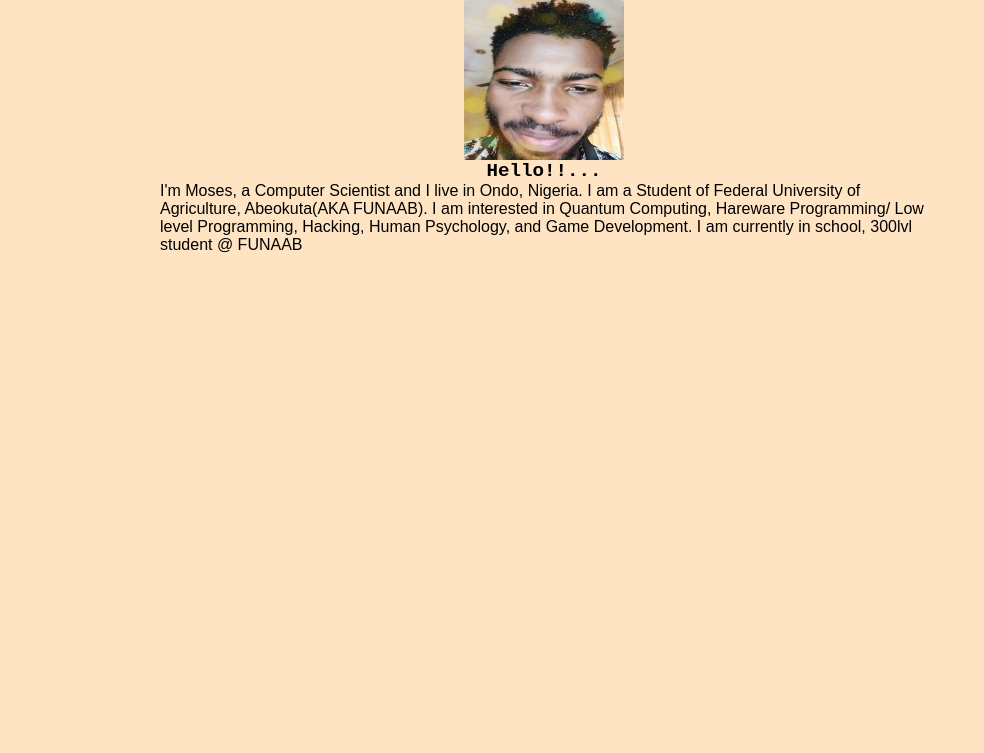
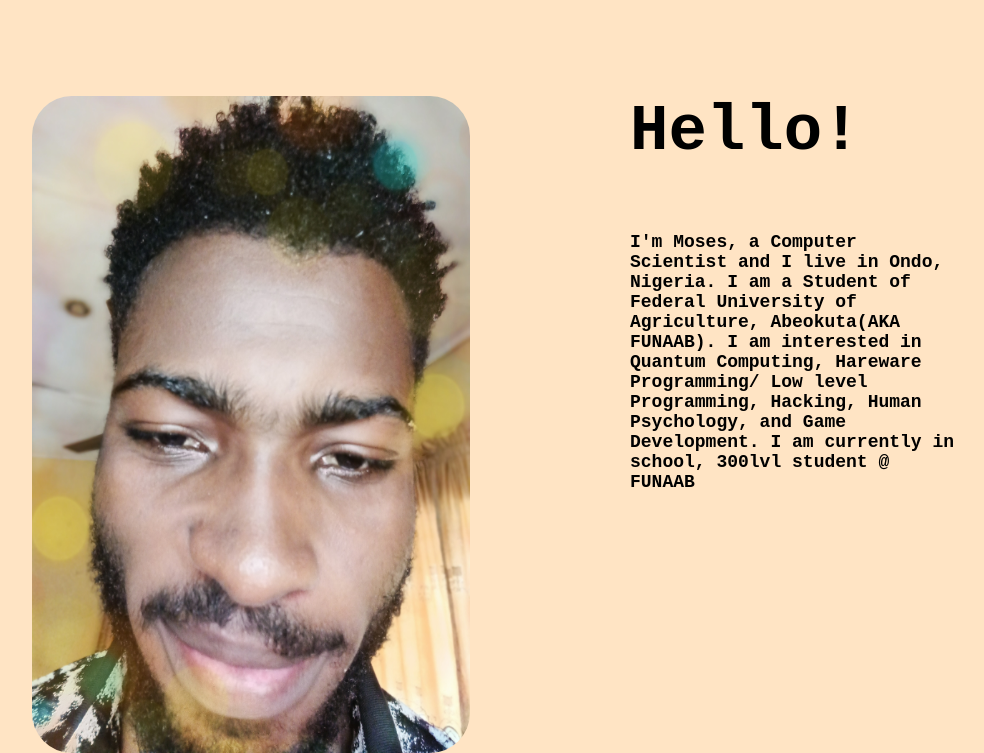
Before and after one commit to moses197/my_website, a Flask app: page / in a window 1280 px wide. Shown: the part 111-864 px from the top of the page, without its empty margins (96-1080 px from the left). Before the commit the page ends 364 px from the top, so only its background shows below. Run offline with Flask 2, Linux system fonts and the light colour scheme.

Commit message:
im tireed

```diff
--- /dev/null
+++ b/requirements.txt
@@ -0,0 +1,3 @@
+Flask==2.2.2
+Werkzeug==2.2.2
+Jinja2==3.0.2
--- a/static/style.css
+++ b/static/style.css
@@ -74,28 +74,40 @@ nav a {
 
 .jetliner {
     display: flex;
-    flex-direction: column;
+    flex-direction: row;
+    gap: 10rem;
     justify-content: center;
     align-content: center;
-    align-items: center;
+    /* align-items: center; */
+    margin-left: 8rem;
+    margin-top: 6rem;
 }
 
 .pic {
-    width: 10rem;
-    height: 10rem;
-    border-image: fill;
+    width: 438px;
+    height: 657px;
+    /* border-image: fill; */
     border: teal;
-    border-radius: 2px;
+    border-radius: 40px;
+    /* margin: 8rem; */
     /* margin-left: 10rem; */
 }
 
 .greet {
     font-family: 'Courier New', Courier, monospace;
-    font-size: larger;
-    font-weight: 900;
+    font-size:xx-large;
+    font-weight:900;
+    display: flex;
+    flex-direction: column;
+    gap: 4rem;
+}
+
+.salute {
+    align-items: flex-start;
 }
 
 .jk {
     width: 60%;
     height: auto;
+    font-size: large;
 }
--- a/templates/index.html
+++ b/templates/index.html
@@ -14,12 +14,14 @@
     <main>
         <div class="jetliner">
             <img src="{{ url_for('static', filename='/images/ugly_pic_ever.jpg') }}" class="pic" alt="">
-            <div class="greet">Hello!!...</div>
-            <div class="jk">I'm Moses, a Computer Scientist and I live in Ondo, Nigeria. I am a Student of Federal
-                University of Agriculture, Abeokuta(AKA FUNAAB). I am interested in Quantum Computing,
-                Hareware Programming/ Low level Programming,
-                Hacking, Human Psychology, and Game Development.
-                I am currently in school, 300lvl student @ FUNAAB
+            <div class="greet">
+                <h1 class="salute">Hello!</h1>
+                <div class="jk">I'm Moses, a Computer Scientist and I live in Ondo, Nigeria. I am a Student of Federal
+                    University of Agriculture, Abeokuta(AKA FUNAAB). I am interested in Quantum Computing,
+                    Hareware Programming/ Low level Programming,
+                    Hacking, Human Psychology, and Game Development.
+                    I am currently in school, 300lvl student @ FUNAAB
+                </div>
             </div>
         </div>
     </main>
```
